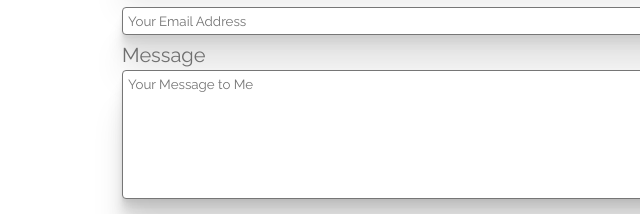
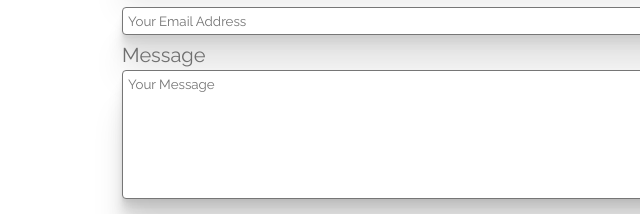
Before and after one commit to pierceforfears/jeffalmashat, a plain HTML site: page index.html in a window 1280 px wide. Shown: the part 1715-1929 px from the top of the page, 0-640 px from the left. Drawn offline with Linux system fonts and the light colour scheme; a web font is replaced by a local one.

Commit message:
contact form update

```diff
--- a/index.html
+++ b/index.html
@@ -161,7 +161,7 @@
                 <p>Email</p>
                 <input type="email" name="_replyto" placeholder="Your Email Address">
                 <p>Message</p>
-                <textarea type="text" name="message" placeholder="Your Message to Me"></textarea>
+                <textarea type="text" name="message" placeholder="Your Message"></textarea>
                 <input class="submit" type="submit" value="Submit">
             </form>
 
```
